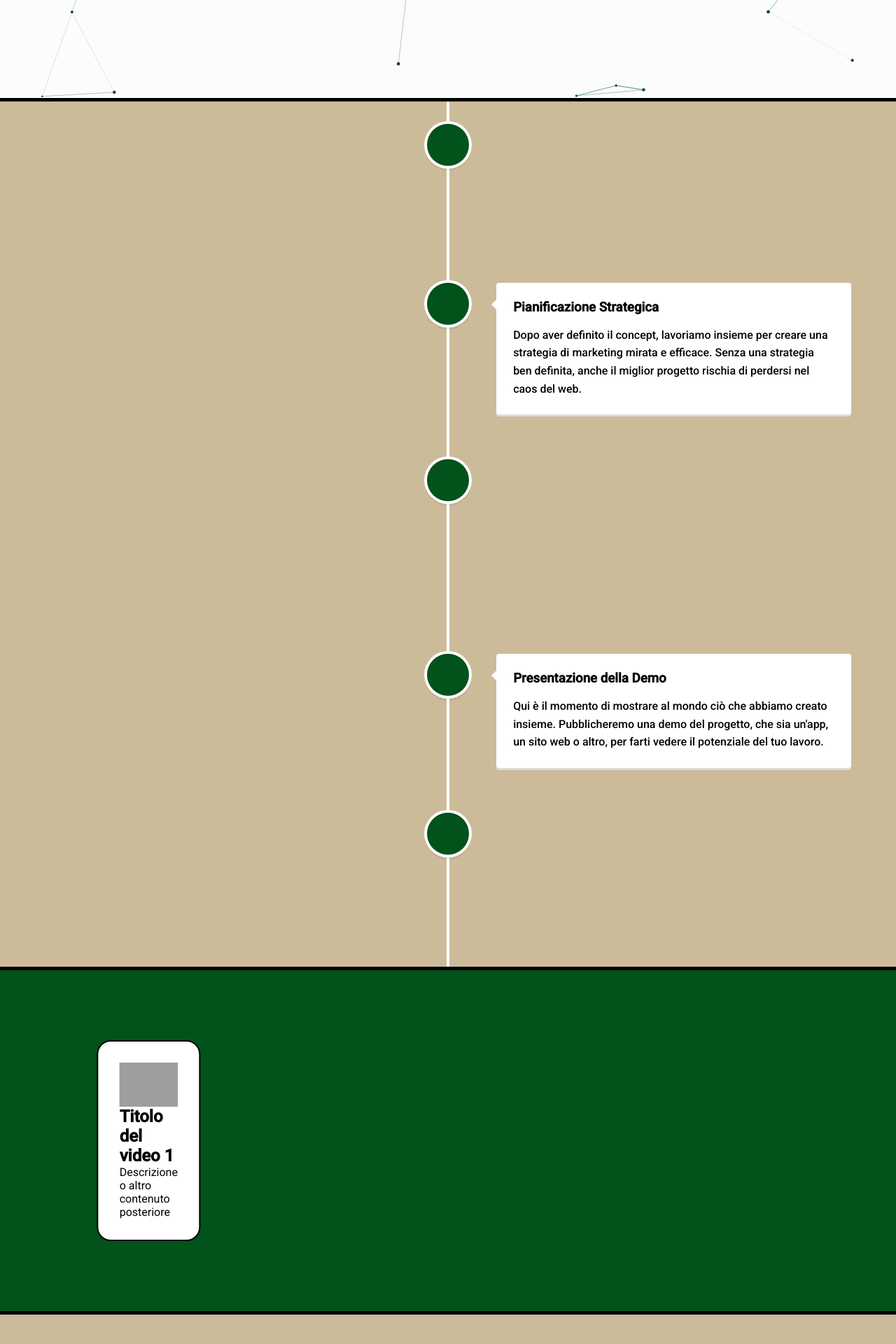
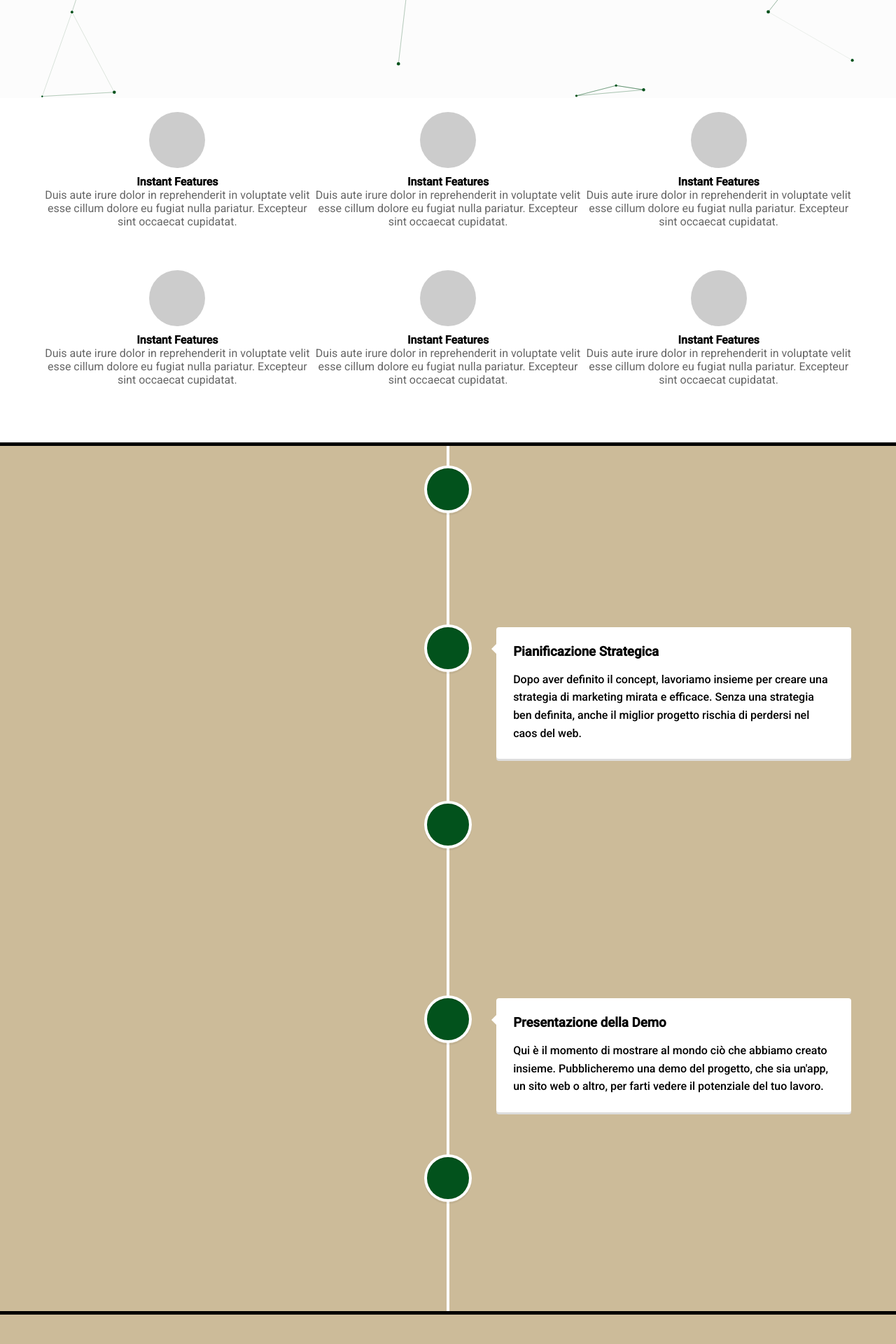
Before and after one commit to Dripgl/web-wizzard, a React (Create React App) app: page / in a window 1280 px wide. Shown: the part 660-2580 px from the top of the page at 70% size. Built offline with nearby package versions, Linux system fonts and the light colour scheme; grey boxes are pictures that could not be loaded.

Commit message:
add page services

```diff
--- a/src/components/Carousel-config.jsx
+++ /dev/null
@@ -1,28 +0,0 @@
-// import vitaminVideo from "../asset/Vitamin.mp4"
-
-export const cardDetails = {
-    0: {
-        videoUrl: "https://www.youtube.com/watch?v=pVYqf1jJdfw",
-        title: "Text 1"
-      },
-      1: {
-        videoPath: "../asset/Vitamin.gif",
-        title: "Text 2"
-      },
-
-    2: {
-        videoPath: "../asset/blue.gif",
-        title: "Text 3"
-    },
-
-    3: {
-        videoUrl: "https://www.youtube.com/watch?v=pVYqf1jJdfw",
-        title: "Text 4"
-    },
-
-    4: {
-        videoUrl: "https://www.youtube.com/watch?v=pVYqf1jJdfw",
-        title: "Text 5"
-    },
-
-}
--- a/src/components/CarouselItem.jsx
+++ /dev/null
@@ -1,43 +0,0 @@
-import React, { useState, useEffect } from "react";
-import "../style/Projects.css";
-
-function CarouselItem({ imgTitle, gifs }) {
-
-  const [currentGifIndex, setCurrentGifIndex] = useState(0);
-  const [flipped, setFlipped] = useState(false);
-
-  const handleFlip = () => {
-    setFlipped(!flipped);
-  }
-
-  useEffect(() => {
-    const interval = setInterval(() => {
-      setCurrentGifIndex((prevIndex) => (prevIndex + 1) % gifs.length);
-    }, 3000);
-
-    return () => clearInterval(interval);
-  }, [gifs.length]);
-
-  return (
-    <div className={`carousel-card ${flipped ? "flipped" : ""}`} onClick={handleFlip}>
-
-      <div className="front">
-        {gifs.map((gif, index) => (
-          <img
-            key={index}
-            src={gif}
-            alt={`GIF ${index}`}
-            style={{ display: index === currentGifIndex ? "block" : "none" }}
-            className="carousel-gif" />
-        ))}
-        <h2>{imgTitle}</h2>
-      </div>
-      <div className="back">
-        {/* Contenuto della parte posteriore della card */}
-        <p>Descrizione o altro contenuto posteriore</p>
-      </div>
-    </div>
-  );
-}
-
-export default CarouselItem;
--- a/src/page/Home.jsx
+++ b/src/page/Home.jsx
@@ -2,8 +2,8 @@ import '../style/Home.css';
 import React from 'react';
 import Typewriter from "typewriter-effect";
 import ParticlesContainer from '../components/Animation';
-import Project from './Project';
 import Process from './Process';
+import Services from './Services';
 
 
 
@@ -29,8 +29,8 @@ const Home = () => {
         </div>
         <h3>Based in Italy</h3>
       </div>
+      <Services/>
       <Process/>
-      <Project />
 
     </div>
   );
--- a/src/page/Project.jsx
+++ b/src/page/Project.jsx
@@ -1,9 +1,5 @@
 import React from "react";
 import "../style/Projects.css"
-import { cardDetails } from "../components/Carousel-config";
-import CarouselItem from "../components/CarouselItem";
-import blue from "../asset/blue.gif";
-import Vitamin from "../asset/Vitamin.gif";
 
 
 const Project = () => {
@@ -11,9 +7,6 @@ const Project = () => {
         <div className="project">
             <div className="carousel-track">
 
-                <CarouselItem gifs={[blue, Vitamin]} imgTitle="Titolo del video 1" />
-                {/* <CarouselItem gif={Vitamin} imgTitle="Titolo del video 1" /> */}
-
             </div>
         </div>
     )
--- /dev/null
+++ b/src/page/Services.jsx
@@ -0,0 +1,82 @@
+import React from "react";
+import "../style/Services.css"
+
+export const Services = (props) => {
+    return (
+        <section className="services-container">
+            <div className="row">
+
+                {/* 1 item */}
+                <div className="service-item">
+                    <div className="service-icon">
+                        <svg className="w-16 h-16">
+                            {/* Inserisci qui il codice per l'icona */}
+                        </svg>
+                    </div>
+                    <h4 className="services_title">Instant Features</h4>
+                    <p className="service-description">Duis aute irure dolor in reprehenderit in voluptate velit esse cillum dolore eu fugiat nulla pariatur. Excepteur sint occaecat cupidatat.</p>
+                </div>
+
+                {/* 2 item */}
+                <div className="service-item">
+                    <div className="service-icon">
+                        <svg className="w-16 h-16">
+                            {/* Inserisci qui il codice per l'icona */}
+                        </svg>
+                    </div>
+                    <h4 className="services_title">Instant Features</h4>
+                    <p className="service-description">Duis aute irure dolor in reprehenderit in voluptate velit esse cillum dolore eu fugiat nulla pariatur. Excepteur sint occaecat cupidatat.</p>
+                </div>
+
+                <div className="service-item">
+                    <div className="service-icon">
+                        <svg className="w-16 h-16">
+                            {/* Inserisci qui il codice per l'icona */}
+                        </svg>
+                    </div>
+                    <h4 className="services_title">Instant Features</h4>
+                    <p className="service-description">Duis aute irure dolor in reprehenderit in voluptate velit esse cillum dolore eu fugiat nulla pariatur. Excepteur sint occaecat cupidatat.</p>
+                </div>
+            </div>
+
+            <div className="row">
+                {/* 4 item */}
+                <div className="service-item">
+                    <div className="service-icon">
+                        <svg className="w-16 h-16">
+                            {/* Inserisci qui il codice per l'icona */}
+                        </svg>
+                    </div>
+                    <h4 className="services_title">Instant Features</h4>
+                    <p className="service-description">Duis aute irure dolor in reprehenderit in voluptate velit esse cillum dolore eu fugiat nulla pariatur. Excepteur sint occaecat cupidatat.</p>
+                </div>
+
+                {/* item 5 */}
+                <div className="service-item">
+                    <div className="service-icon">
+                        <svg className="w-16 h-16">
+                            {/* Inserisci qui il codice per l'icona */}
+                        </svg>
+                    </div>
+                    <h4 className="services_title">Instant Features</h4>
+                    <p className="service-description">Duis aute irure dolor in reprehenderit in voluptate velit esse cillum dolore eu fugiat nulla pariatur. Excepteur sint occaecat cupidatat.</p>
+                </div>
+
+                {/* item 6 */}
+                <div className="service-item">
+                    <div className="service-icon">
+                        <svg className="w-16 h-16">
+                            {/* Inserisci qui il codice per l'icona */}
+                        </svg>
+                    </div>
+                    <h4 className="services_title">Instant Features</h4>
+                    <p className="service-description">Duis aute irure dolor in reprehenderit in voluptate velit esse cillum dolore eu fugiat nulla pariatur. Excepteur sint occaecat cupidatat.</p>
+                </div>
+            </div>
+
+        </section>
+
+
+    )
+}
+export default Services;
--- a/src/style/Projects.css
+++ /dev/null
@@ -1,77 +0,0 @@
-.project {
-  background-color: #02521c;
-  position: relative;
-  overflow: hidden;
-  border-bottom: 5px solid black;
-}
-
-.carousel-track {
-  display: inline-flex;
-  flex-wrap: nowrap;
-  overflow-x: hidden;
-  justify-content: center;
-  /* Posiziona le card all'interno del div project */
-  top: 50%;
-  /* Posiziona il centro delle card al centro del div project */
-  left: 50%;
-  /* Posiziona il centro delle card al centro del div project */
-  transform: translate(-50%, -50%);
-  /* Centra il div rispetto al div project */
-  animation: slide 40s linear infinite;
-}
-
-.carousel-card {
-  flex: 0 0 calc(30% - 20px);
-  border-radius: 10px;
-  transition: transform 0.5s;
-  margin-right: 40px;
-  background-color: white;
-  width: 320px;
-  border: 2px solid rgb(0, 0, 0);
-  border-radius: 20px;
-  padding: 30px;
-  max-width: 320px;
-}
-
-.carousel-gif {
-  display: block;
-  width: 100%;
-  max-height: 200px; /* Altezza massima della GIF */
-  margin: 0 auto;
-}
-
-.carousel-card:first-child {
-  margin-right: 40px;
-}
-
-.carousel-card:last-child {
-  margin-right: 0;
-}
-
-.carousel-card.flipped {
-  transform: rotateY(180deg);
-}
-
-@keyframes slide {
-  0% {
-    transform: translateX(0);
-  }
-
-  100% {
-    transform: translateX(-100%);
-  }
-}
-
-/* MOBILE */
-@media screen and (max-width: 768px) {
-  .carousel-card {
-    flex: 0 0 calc(18% - 20px);
-  }
-}
-
-/* DESKTOP */
-@media screen and (min-width: 769px) {
-  .carousel-card {
-    flex: 0 0 calc(18% - 20px);
-  }
-}
--- /dev/null
+++ b/src/style/Services.css
@@ -0,0 +1,45 @@
+/* Stile generale per il contenitore dei servizi */
+.services-container {
+    max-width: 1200px;
+    margin: 0 auto;
+    padding: 20px;
+    /* background-color: black; */
+  }
+
+  /* Stile per ciascun item */
+  .service-item {
+    display: flex;
+    flex-direction: column;
+    align-items: center;
+    text-align: center;
+    margin-bottom: 30px;
+  }
+
+  /* Stile per le icone */
+  .service-icon {
+    width: 80px;
+    height: 80px;
+    border-radius: 50%;
+    background-color: #ccc; /* Colore di sfondo delle icone */
+    display: flex;
+    justify-content: center;
+    align-items: center;
+    margin-bottom: 10px;
+  }
+
+  /* Stile per il testo del servizio */
+  .service-description {
+    font-size: 16px;
+    color: #666;
+  }
+
+  .services_title{
+    color: black;
+  }
+
+  /* Stile per le righe */
+  .row {
+    display: flex;
+    justify-content: space-between;
+    margin-bottom: 30px;
+  }
```
Also changed, not shown: src/components/CarouselVideo.jsx (deleted, +0 -22 lines), 2 other files (tests, documents, lock files or other folders).
